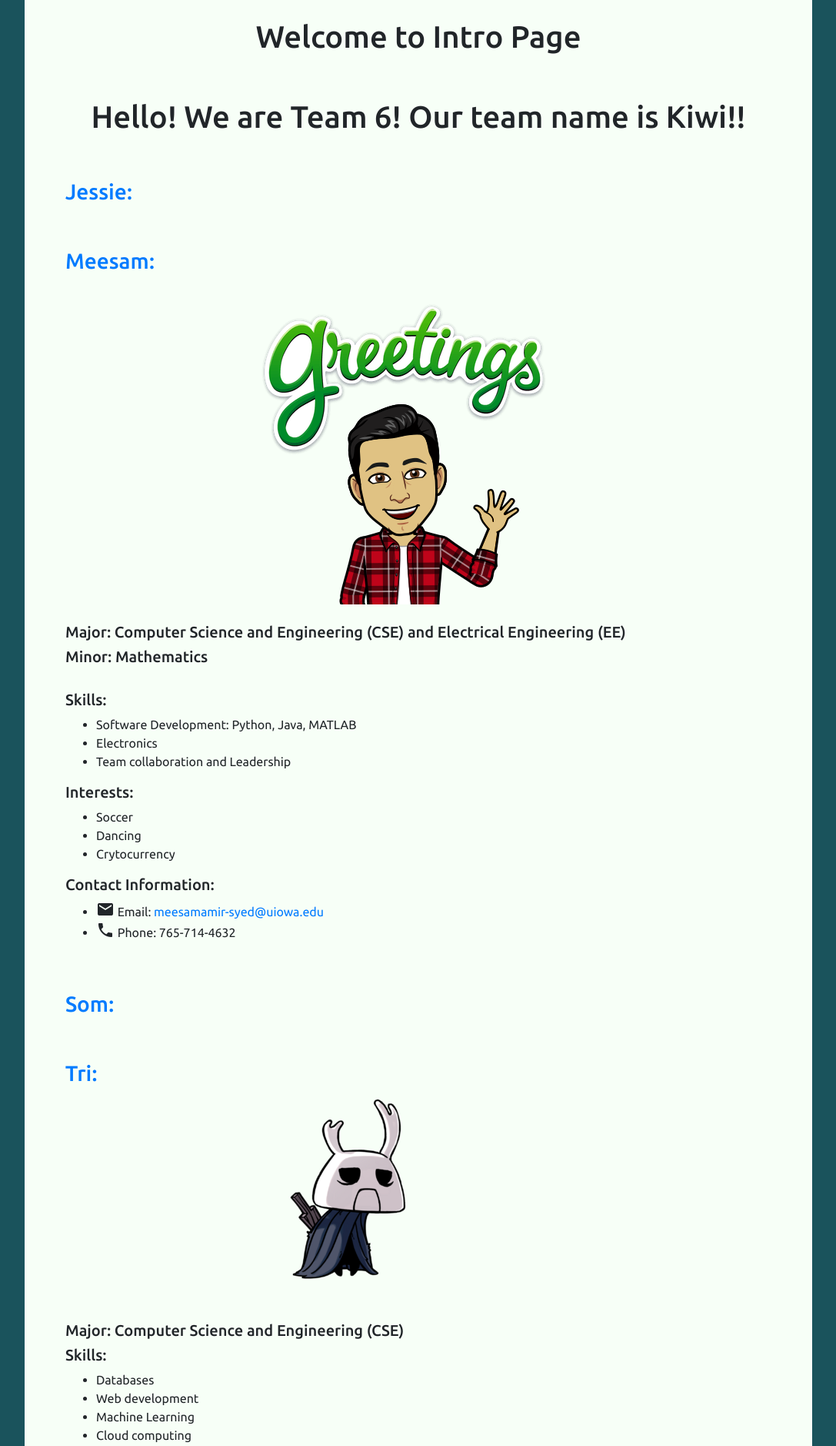
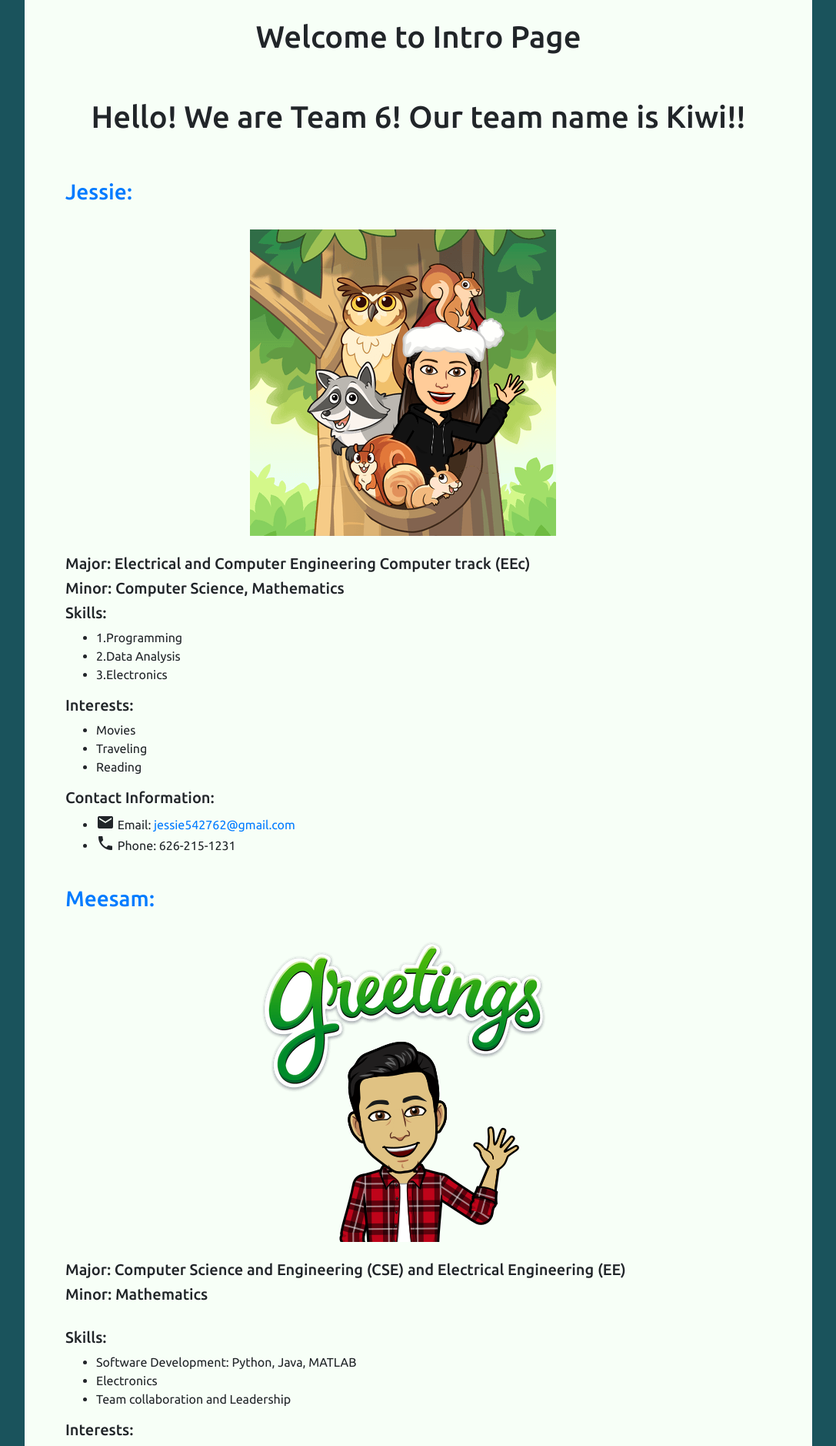
Before and after one commit to Trisentosa/Lab3ECE4880, a Flask app: page /intro in a window 1280 px wide. Shown: the top 1878 px of the page at 77% size, without its empty margins (96-1183 px from the left). Run offline with Flask 2, Linux system fonts and the light colour scheme; some libraries are stand-ins or nearby versions.

Commit message:
edit intro page

```diff
--- a/templates/intro.html
+++ b/templates/intro.html
@@ -29,6 +29,34 @@
     <h3><a href="jessie">Jessie:</a></h3>
 
     <br />
+    <img src="/static/jessie_img2.png" class="people-img" />
+    <br />
+
+    <h5>Major: Electrical and Computer Engineering Computer track (EEc)</h5>
+    <h5>Minor: Computer Science, Mathematics</h5>
+
+    <h5>Skills:</h5>
+    <ul>
+      <li>1.Programming</li>
+      <li>2.Data Analysis</li>
+      <li>3.Electronics</li>
+    </ul>
+    <h5>Interests:</h5>
+    <ul>
+      <li>Movies</li>
+      <li>Traveling</li>
+      <li>Reading</li>
+    </ul>
+    <h5>Contact Information:</h5>
+    <ul>
+      <li>
+        <span class="material-icons icon"> email </span> Email: <a href = "jessie542762@gmail.com">jessie542762@gmail.com</a>
+      </li>
+      <li>
+        <span class="material-icons icon"> phone </span> Phone: 626-215-1231
+      </li>
+    </ul>
+
     <br />
 
     <h3><a href="meesam">Meesam:</a></h3>
```
Also changed, not shown: templates/jessie.html (+3 -31 lines), static/jessie_img2.png (added).
